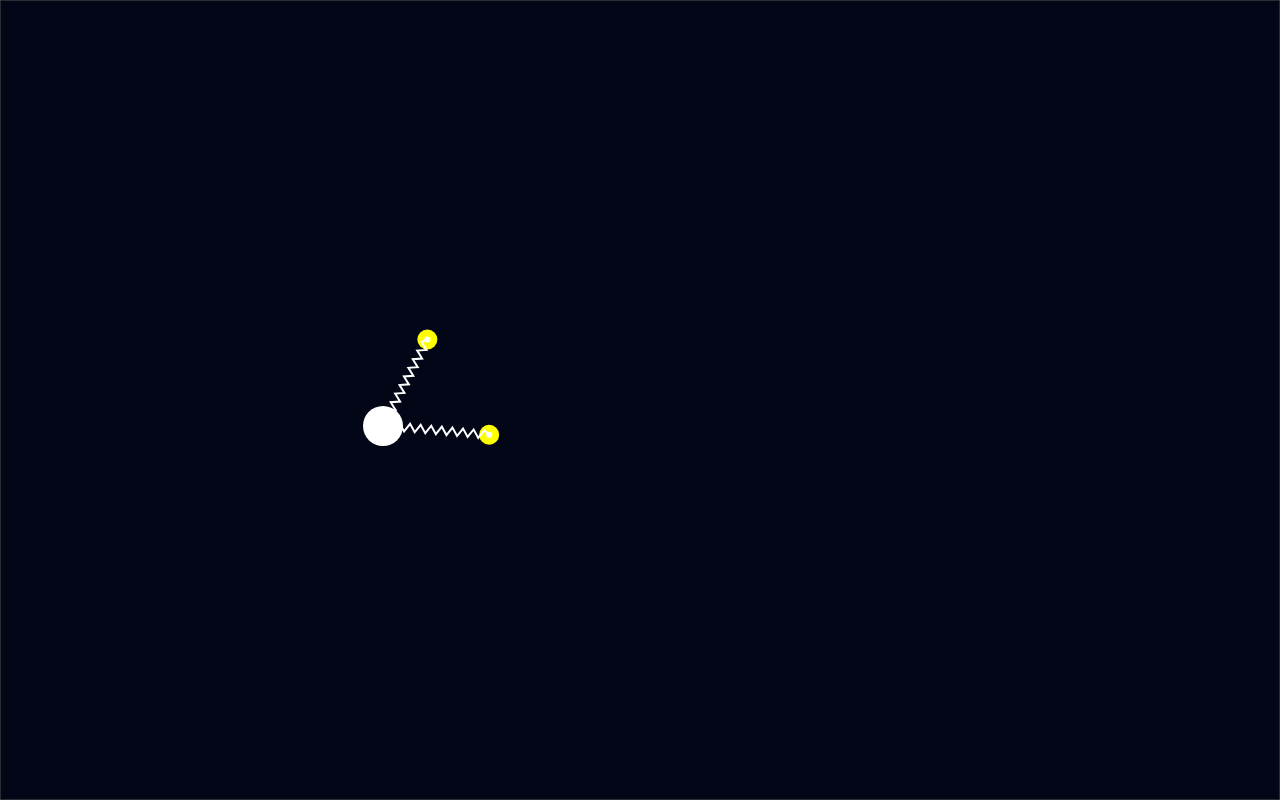
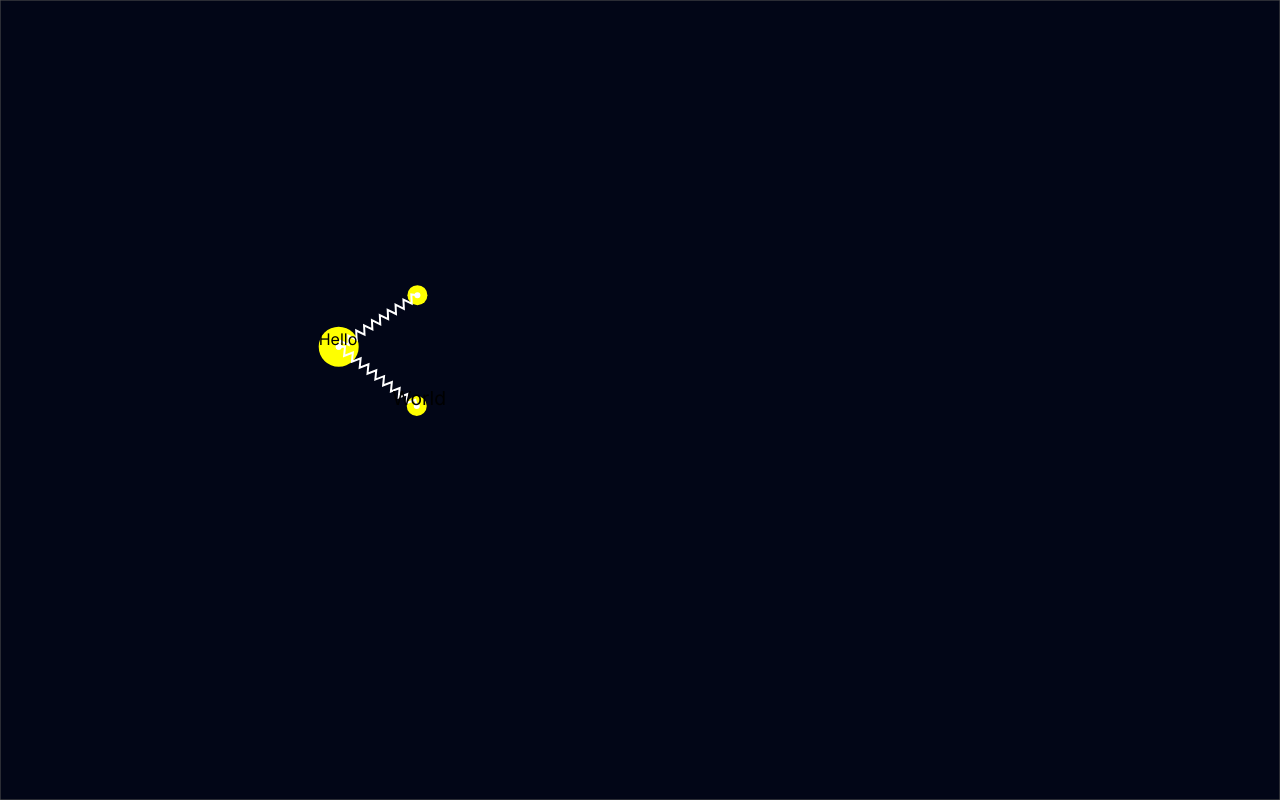
Before and after one commit to dyland88/NodePortfolioSite, a Next.js app in the folder node_portfolio_site/: page / in a window 1280 px wide. Built offline with nearby package versions, Linux system fonts and the light colour scheme.

Commit message:
Added support for multiple css elements controlled by nodes

```diff
--- a/node_portfolio_site/src/app/page.tsx
+++ b/node_portfolio_site/src/app/page.tsx
@@ -22,15 +22,30 @@ import {
 import Matter from "matter-js";
 
 export default function Home() {
-  const nodes = [
-    { id: 0, name: "hello" },
-    { id: 1, name: "world" },
-  ];
   const links = [{ source: 0, target: 1 }];
   const scene = useRef(null);
   const engine = useRef(Engine.create());
-  const [ballPos, setBallPos] = useState({ x: 0, y: 0 });
-  const [dragState, setDragState] = useState({ dragging: false, x: 0, y: 0 });
+
+  const [dragState, setDragState] = useState({ dragItem: -1, x: 0, y: 0 });
+
+  const ComponentOne = () => <p>Hello</p>;
+  const ComponentTwo = () => <p>World</p>;
+  const nodeList = [<ComponentOne />, <ComponentTwo />];
+
+  const [nodePos, setNodePos] = useState<
+    { id: number; x: number; y: number }[]
+  >([
+    { id: 0, x: 0, y: 0 },
+    { id: 1, x: 0, y: 0 },
+  ]);
+  // for (let i = 0; i < nodeList.length; i++) {
+  //   setNodePos((prevState) => [...prevState, { id: i, x: 0, y: 0 }]);
+  // }
+  // setNodePos([
+  //   { id: 0, x: 0, y: 0 },
+  //   { id: 1, x: 0, y: 0 },
+  // ]);
+  // console.log(nodePos);
 
   useEffect(() => {
     const cw = scene.current.offsetWidth;
@@ -53,7 +68,7 @@ export default function Home() {
     engine.current.gravity.scale = 0.0;
 
     // Create bodies
-    const body1 = Bodies.circle(300, 300, 10, {
+    const body1 = Bodies.circle(300, 300, 20, {
       restitution: 1,
       render: {
         fillStyle: "yellow",
@@ -124,10 +139,21 @@ export default function Home() {
     // run the engine loop
     function update(): void {
       Matter.Engine.update(engine.current, 1000 / 60);
-      setBallPos({
-        x: engine.current.world.bodies[0].position.x,
-        y: engine.current.world.bodies[0].position.y,
-      });
+      for (let i = 0; i < nodeList.length; i++) {
+        setNodePos((prevState) => {
+          let newPos = [...prevState];
+          newPos[i] = {
+            id: i,
+            x: engine.current.world.bodies[i].position.x,
+            y: engine.current.world.bodies[i].position.y,
+          };
+          return newPos;
+        });
+      }
+      // setBallPos({
+      //   x: engine.current.world.bodies[0].position.x,
+      //   y: engine.current.world.bodies[0].position.y,
+      // });
 
       window.requestAnimationFrame(update);
     }
@@ -143,9 +169,10 @@ export default function Home() {
     };
   }, []);
 
+  // Update drag item position
   useEffect(() => {
-    if (dragState.dragging) {
-      Matter.Body.setPosition(engine.current.world.bodies[0], {
+    if (dragState.dragItem != -1) {
+      Matter.Body.setPosition(engine.current.world.bodies[dragState.dragItem], {
         x: dragState.x,
         y: dragState.y,
       });
@@ -164,38 +191,33 @@ export default function Home() {
           left: 0,
         }}
       />
-      <div
-        style={
-          {
-            // backgroundColor: "white",
-            // borderRadius: "100%",
-          }
-        }
-      >
+      {nodeList.map((component, index) => (
         <motion.div
+          key={index}
           drag={true}
           whileDrag={{ scale: 0.9 }}
           whileHover={{ scale: 1.2 }}
           onDrag={(event, info) => {
-            setDragState({ dragging: true, x: info.point.x, y: info.point.y });
-            console.log(dragState);
+            setDragState({ dragItem: index, x: info.point.x, y: info.point.y });
           }}
           onDragEnd={(event, info) => {
-            setDragState({ dragging: false, x: info.point.x, y: info.point.y });
+            setDragState({ dragItem: -1, x: info.point.x, y: info.point.y });
           }}
           dragConstraints={{ left: 0, right: 0, top: 0, bottom: 0 }}
           dragElastic={0.0}
           style={{
             position: "absolute",
-            left: ballPos.x - 20,
-            top: ballPos.y - 20,
-            width: 40,
-            height: 40,
-            backgroundColor: "white",
-            borderRadius: "100%",
+            left: nodePos[index].x - 20,
+            top: nodePos[index].y - 20,
+            // width: 40,
+            // height: 40,
+            // backgroundColor: "white",
+            // borderRadius: "100%",
           }}
-        ></motion.div>
-      </div>
+        >
+          {component}
+        </motion.div>
+      ))}
     </main>
   );
 }
```
